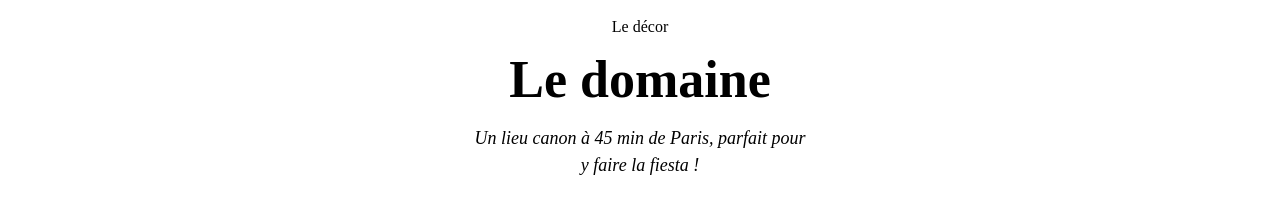
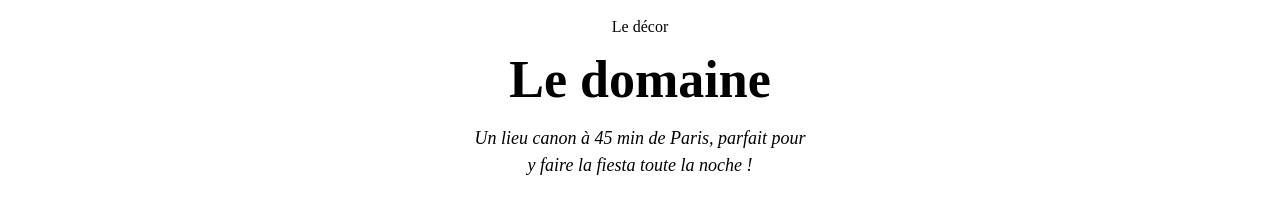
Before and after one commit to julielbrg78/aline-julie-30ans, a React (Vite) app: page / in a window 1280 px wide. Shown: the part 1260-1467 px from the top of the page. Built offline with nearby package versions, Linux system fonts and the light colour scheme; no server answers; the database is empty; the HTML template or start-up script is replaced by a standard one.

Commit message:
Texte domaine : ajout 'toute la noche'

```diff
--- a/src/components/content.jsx
+++ b/src/components/content.jsx
@@ -145,7 +145,7 @@ export function Lieu() {
   const photos = GALLERIES.lieu;
   return (
     <section className="section" data-screen-label="Le lieu" style={{ background: "var(--cream-deep)" }}>
-      <Reveal><SectionTitle eyebrow="Le décor" title="Le domaine" script sub="Un lieu canon à 45 min de Paris, parfait pour y faire la fiesta !" /></Reveal>
+      <Reveal><SectionTitle eyebrow="Le décor" title="Le domaine" script sub="Un lieu canon à 45 min de Paris, parfait pour y faire la fiesta toute la noche !" /></Reveal>
 
       <Reveal delay={60}>
         <div style={{ display: "grid", gap: 10, marginBottom: 16 }}>
```
